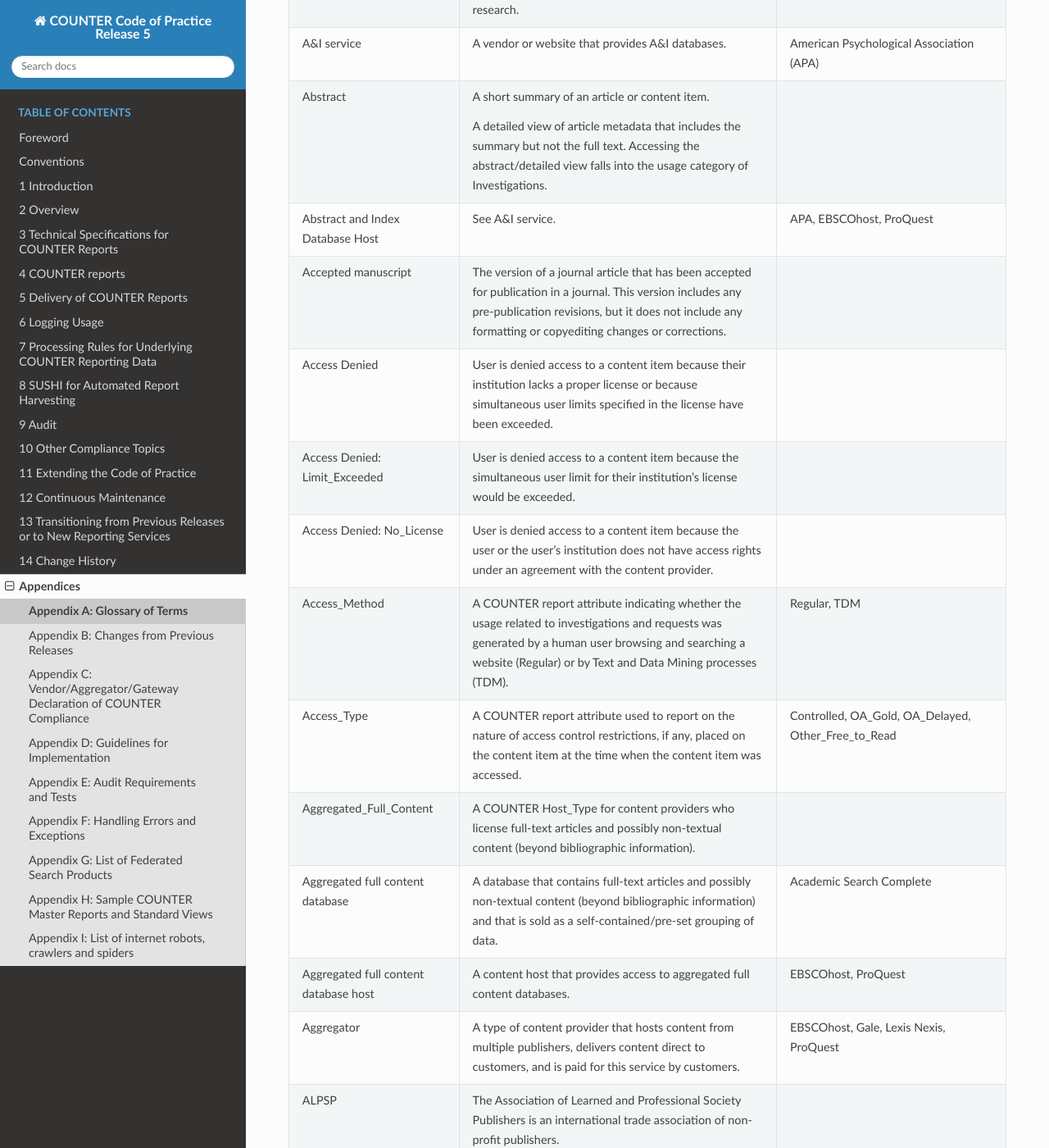
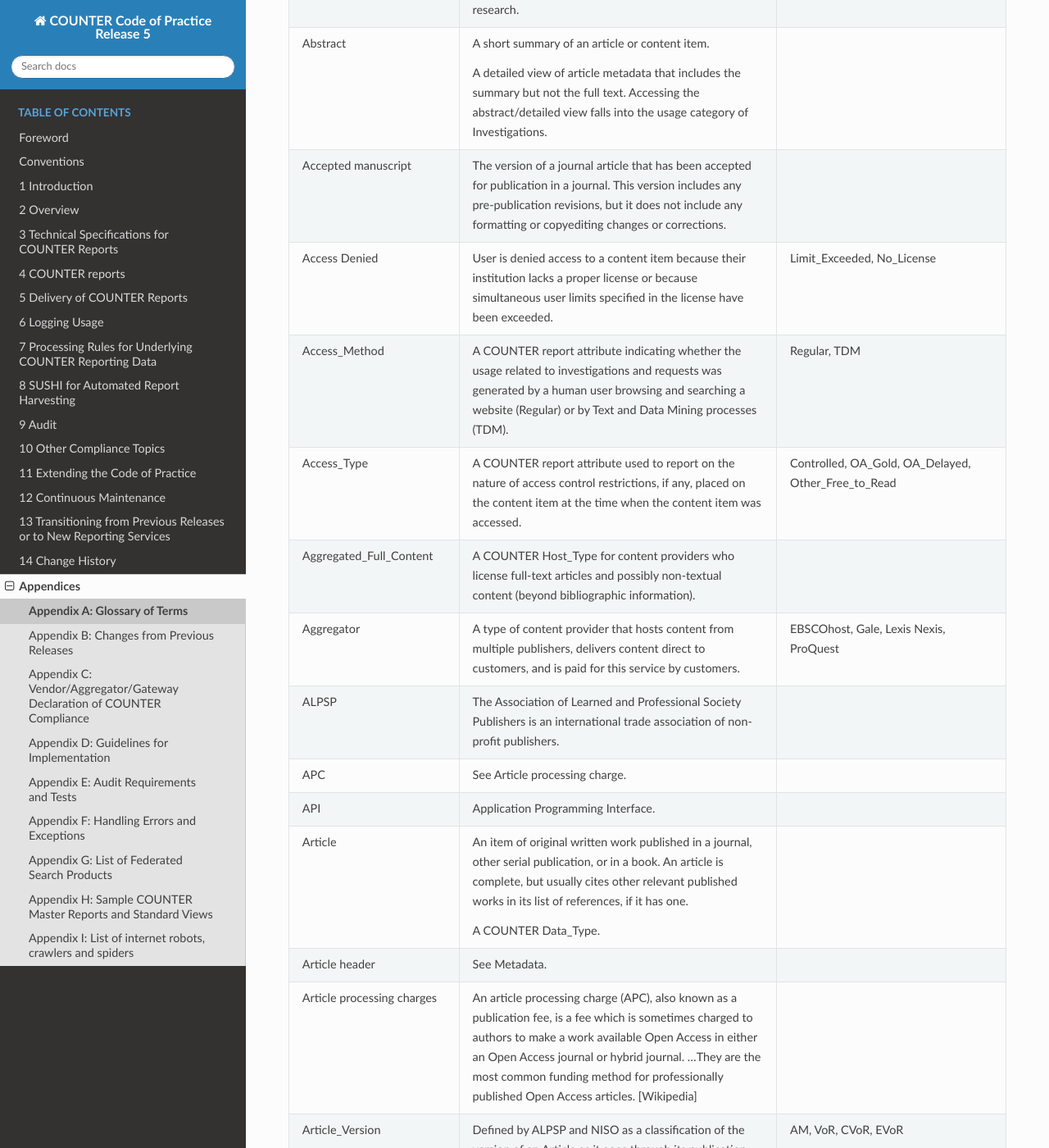
Before and after one commit to Project-Counter/cop5, a Sphinx documentation site: the page built from source/appendices/a-glossary-of-terms.rst, in a window 1280 px wide and 1400 px high, scrolled down 273 px. Shown: the whole window at 82% size. Built offline with Sphinx 7.4.7 and the Read the Docs theme 2.0.0, drawn with Linux system fonts in a browser that asks for light colours; some of the changed text lies outside the part shown.

Commit message:
Remove unused terms from the glossary

```diff
--- a/source/appendices/a-glossary-of-terms.rst
+++ b/source/appendices/a-glossary-of-terms.rst
@@ -27,19 +27,11 @@ Appendix A: Glossary of Terms
      - A non-full-text database that typically contains article metadata, abstracts, and subject classifications. Used by researchers to locate publications relevant to their research.
      - PubMed, PsycInfo
 
-   * - A&I service
-     - A vendor or website that provides A&I databases.
-     - American Psychological Association (APA)
-
    * - Abstract
      - A short summary of an article or content item.
 
        A detailed view of article metadata that includes the summary but not the full text. Accessing the abstract/detailed view falls into the usage category of Investigations.
      -
-
-   * - Abstract and Index Database Host
-     - See A&I service.
-     - APA, EBSCOhost, ProQuest
 
    * - Accepted manuscript
      - The version of a journal article that has been accepted for publication in a journal. This version includes any pre-publication revisions, but it does not include any formatting or copyediting changes or corrections.
@@ -47,15 +39,7 @@ Appendix A: Glossary of Terms
 
    * - Access Denied
      - User is denied access to a content item because their institution lacks a proper license or because simultaneous user limits specified in the license have been exceeded.
-     -
-
-   * - Access Denied: Limit_Exceeded
-     - User is denied access to a content item because the simultaneous user limit for their institution’s license would be exceeded.
-     -
-
-   * - Access Denied: No_License
-     - User is denied access to a content item because the user or the user’s institution does not have access rights under an agreement with the content provider.
-     -
+     - Limit_Exceeded, No_License
 
    * - Access_Method
      - A COUNTER report attribute indicating whether the usage related to investigations and requests was generated by a human user browsing and searching a website (Regular) or by Text and Data Mining processes (TDM).
@@ -68,14 +52,6 @@ Appendix A: Glossary of Terms
    * - Aggregated_Full_Content
      - A COUNTER Host_Type for content providers who license full-text articles and possibly non-textual content (beyond bibliographic information).
      -
-
-   * - Aggregated full content database
-     - A database that contains full-text articles and possibly non-textual content (beyond bibliographic information) and that is sold as a self-contained/pre-set grouping of data.
-     - Academic Search Complete
-
-   * - Aggregated full content database host
-     - A content host that provides access to aggregated full content databases.
-     - EBSCOhost, ProQuest
 
    * - Aggregator
      - A type of content provider that hosts content from multiple publishers, delivers content direct to customers, and is paid for this service by customers.
@@ -166,10 +142,6 @@ Appendix A: Glossary of Terms
 
    * - Book Request
      - Book content items retrieved.
-     -
-
-   * - Book Section
-     - See Section_Type.
      -
 
    * - Book_Segment
@@ -335,10 +307,6 @@ Appendix A: Glossary of Terms
      - A pre-harvested central index coupled with fully featured discovery layer.
      - EDS, Primo, Summon
 
-   * - Discovery services provider
-     - An organization that hosts a discovery service.
-     - EBSCOhost (EDS), ProQuest (Primo/Summon)
-
    * - Distributed Usage Logging (DUL)
      - A peer-to-peer channel for the secure exchange and processing of COUNTER-compliant private usage records from hosting platforms to publishers.
      -
@@ -459,18 +427,6 @@ Appendix A: Glossary of Terms
      - General Data Protection Regulation.
      -
 
-   * - GET/status
-     - COUNTER_SUSHI API path. Returns the current status of the COUNTER_SUSHI API service.
-     -
-
-   * - GET/reports
-     - COUNTER_SUSHI API path. Returns a list of reports supported by the COUNTER_SUSHI API service.
-     -
-
-   * - GET/members
-     - COUNTER_SUSHI API path. Returns the list of consortium members or sites for multi-site customers.
-     -
-
    * - Gold Open Access
      - See OA_Gold.
      -
@@ -487,7 +443,7 @@ Appendix A: Glossary of Terms
      - A categorization of content hosts used by COUNTER to facilitate implementation of the Code of Practice. The Code of Practice identifies the Host_Types that apply to the various artefacts in the Code of Practice, allowing a content host to quickly identify the areas of the Code of Practice to implement by identifying the Host_Types that apply to them.
      - A&I_Database, Aggregated_Full_Content, Data_Repository, Discovery_Service, eBook, eBook_Collection, eJournal, Full_Content_Database, Multimedia, Multimedia_Collection, Repository, Scholarly_Collaboration_Network
 
-   * - Host UI, host-site UI
+   * - Host UI
      - User interface that an end user would use to access content on the content host.
      -
 
@@ -575,12 +531,6 @@ Appendix A: Glossary of Terms
      - A collection of journal articles that share a specific issue number and are presented as an identifiable unit online and/or as a physically bound and covered set of numbered pages in print.
      -
 
-   * - Issue date
-     - The date of release by the publisher to customers of a journal issue.
-
-       When used for COUNTER YOP (year of publication) reporting, the issue date of the print should be used when print and online issue dates differ.
-     -
-
    * - Item
      - Collective term for content that is reported at a high level of granularity, e.g. a full-text article (original or a review of other published work), an abstract or digest of a full-text article, a sectional HTML page, supplementary material associated with a full-text article (e.g. a supplementary data set), or non-textual resources such as an image, a video, audio, a dataset, a piece of code, or a chemical structure or reaction.
      - Full-text article, Abstract, Database record, Dataset, Thesis
@@ -602,14 +552,6 @@ Appendix A: Glossary of Terms
 
        A COUNTER Data_Type.
      - Tetrahedron Letters
-
-   * - Journal DOI
-     - See DOI.
-     -
-
-   * - Journal Reports
-     - See Title Reports.
-     -
 
    * - Journal Requests
      - Journal content items retrieved.
@@ -666,10 +608,6 @@ Appendix A: Glossary of Terms
        A COUNTER Host_Type.
 
        See also Database.
-     -
-
-   * - Multimedia host
-     - A content host that provides access to multimedia content.
      -
 
    * - Multimedia item
@@ -802,10 +740,6 @@ Appendix A: Glossary of Terms
      - A COUNTER report item identifier for a unique identifier given by publishers and other content providers to a product or collection of products.
      -
 
-   * - Provider ID
-     - A unique identifier for a content provider and used by discovery services and other content sites to track usage for content items provided by that provider.
-     -
-
    * - Publication date\ |br|\ |lb|
        Publication_Date
      - An optional field in COUNTER item reports and Provider Discovery Reports.
@@ -866,10 +800,6 @@ Appendix A: Glossary of Terms
      - The alphanumeric identifier of a specific Master Report or Standard View.
      - PR, DR_D1, TR_J3
 
-   * - Report item attributes
-     - A series of elements that describe the nature of usage for an item and may include Access_Type, YOP, etc.
-     -
-
    * - Report name\ |br|\ |lb|
        Report_Name
      - The name of a COUNTER Master Report or Standard View.
@@ -929,10 +859,6 @@ Appendix A: Glossary of Terms
    * - Scholarly Collaboration Network
      - A service used by researchers to share information about their work.
      - Mendeley, Reddit/Science
-
-   * - Scholarly Collaboration Network data aggregator
-     - A host who provides access to metrics on communications and interactions on scholarly collaboration networks.
-     - Altmetric.com
 
    * - Screen scraping
      - The action of using a computer program to copy data from a website.
@@ -1166,12 +1092,6 @@ Appendix A: Glossary of Terms
      - Uniform Resource Name, which identifies a resource by name in a particular namespace.
      -
 
-   * - Usage attributes
-     - Fields or elements used to classify or qualify COUNTER usage for analysis.
-     - Access_Type\ |br|\ |lb|
-       Access_Method\ |br|\ |lb|
-       YOP
-
    * - User
      - A person who accesses the online resource.
      -
```
Also changed, not shown: other parts of source/appendices/a-glossary-of-terms.rst (+1 -1 lines).
